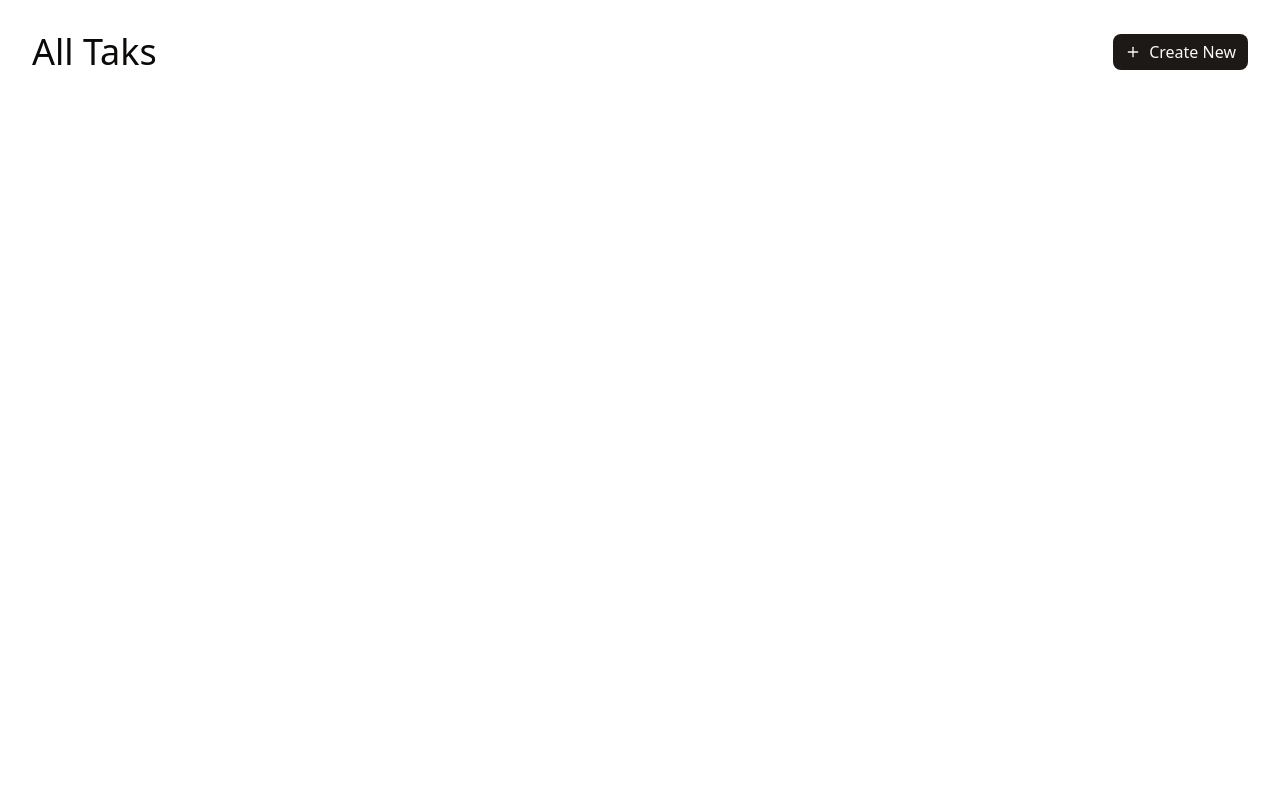
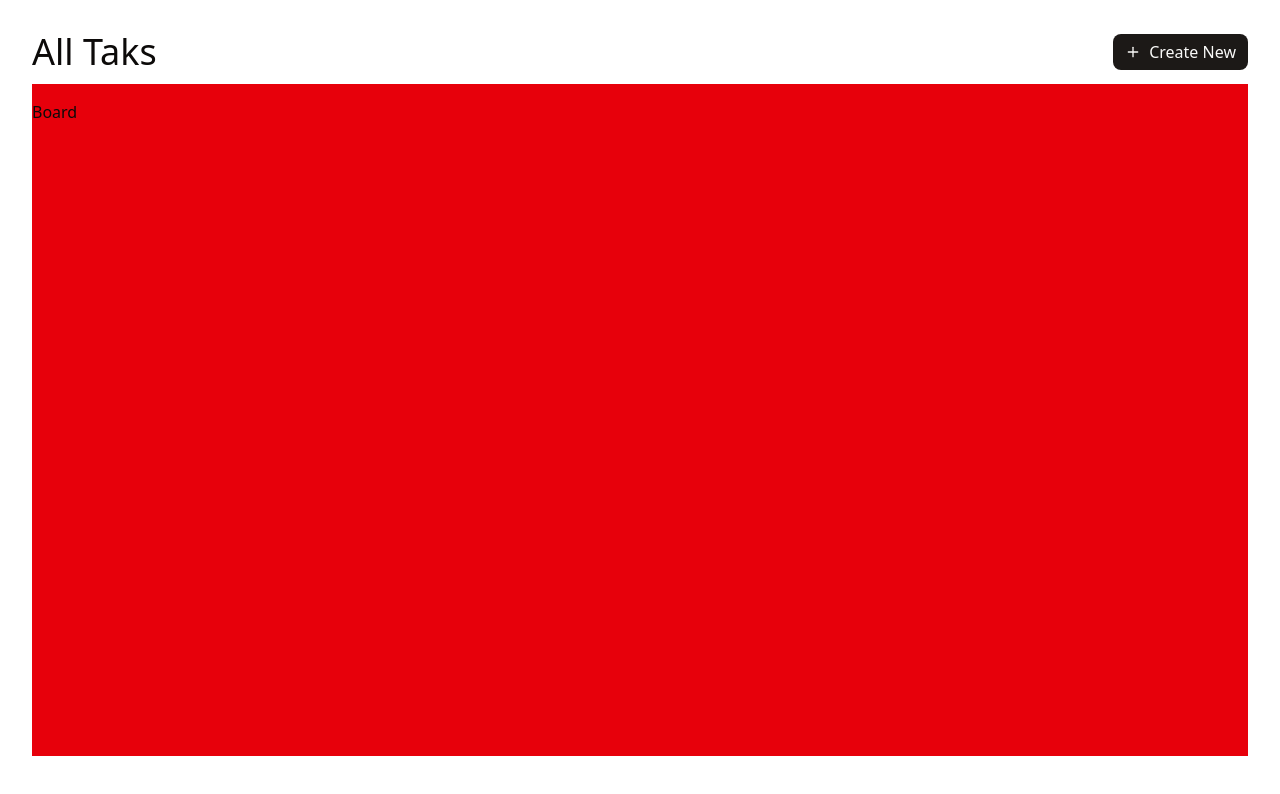
Before and after one commit to ShadowAdi/task-kanban, a Next.js app: page / in a window 1280 px wide. Shown: the top 794 px of the page. Built offline with nearby package versions, Linux system fonts and the light colour scheme.

Commit message:
make the droppable zones

```diff
--- a/app/page.tsx
+++ b/app/page.tsx
@@ -1,9 +1,10 @@
+import Board from "@/components/globals/Board";
 import { Button } from "@/components/ui/button";
 import { Plus } from "lucide-react";
 
 export default function Home() {
   return (
-    <main className="flex flex-col w-full min-h-screen px-8 py-8">
+    <main className="flex flex-col w-full min-h-screen p-8 space-y-3">
       <div className="flex items-center w-full justify-between ">
         <h1 className="text-4xl font-medium">
           All Taks
@@ -14,6 +15,7 @@ export default function Home() {
         </Button>
 
       </div>
+      <Board/>
     </main>
   );
 }
--- /dev/null
+++ b/components/globals/Board.tsx
@@ -0,0 +1,12 @@
+import { DndContext } from '@dnd-kit/core'
+import React from 'react'
+
+const Board = () => {
+  return (
+    <DndContext>
+        <main className='flex-1 w-full h-full py-4   bg-red-600 grid grid-cols-3 space-x-4'>Board</main>
+    </DndContext>
+  )
+}
+
+export default Board
--- a/package.json
+++ b/package.json
@@ -9,6 +9,7 @@
     "lint": "eslint"
   },
   "dependencies": {
+    "@dnd-kit/core": "^6.3.1",
     "@hookform/resolvers": "^5.2.2",
     "@radix-ui/react-dialog": "^1.1.15",
     "@radix-ui/react-label": "^2.1.8",
```
Also changed, not shown: 1 other file (tests, documents, lock files or other folders).
